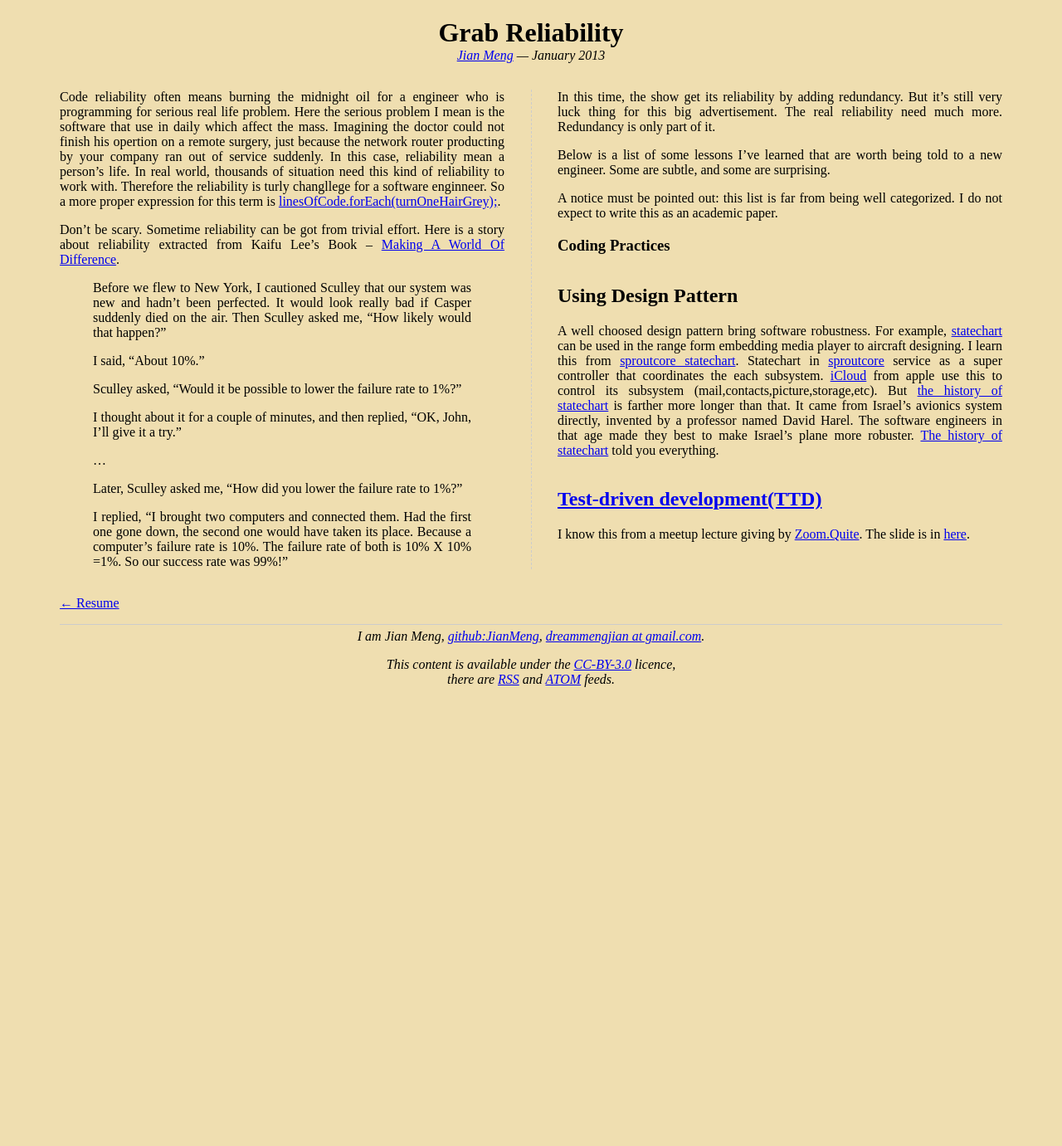
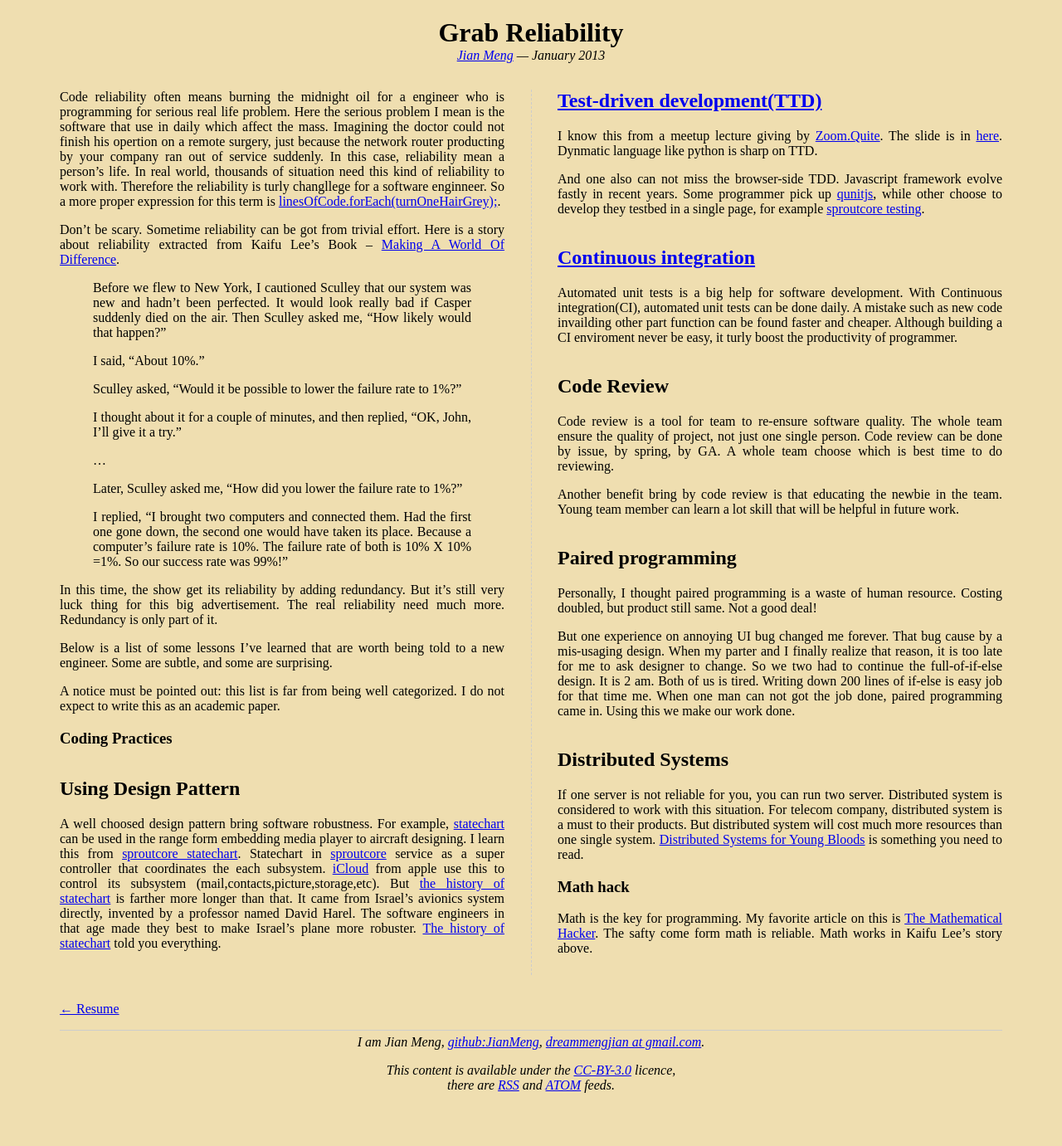
Before and after one commit to JianMeng/jianmeng.github.com, a Jekyll site: the page built from _posts/2013-01-14-Grab-Reliability.md, in a window 1280 px wide. Shown: the whole page at 83% size. Built offline with Jekyll 4.4.1, drawn with Linux system fonts in a browser that asks for light colours; before the commit the page ends 900 px from its top, so only the background shows below that.

Commit message:
add math hack

```diff
--- a/_posts/2013-01-14-Grab-Reliability.md
+++ b/_posts/2013-01-14-Grab-Reliability.md
@@ -77,4 +77,54 @@ told you everything.
 
 ## [Test-driven development(TTD)](http://en.wikipedia.org/wiki/Test-driven_development)
 I know this from a meetup lecture giving by [Zoom.Quite](http://about.me/zoom.quiet).
-The slide is in [here](http://zoomquiet.org/res/s5/100826-PyTDD/).
+The slide is in [here](http://zoomquiet.org/res/s5/100826-PyTDD/). Dynmatic language like
+python is sharp on TTD.
+
+
+And one also can not miss the browser-side TDD. Javascript framework evolve fastly in recent years.
+Some programmer pick up [qunitjs](http://qunitjs.com/), while other choose to develop they testbed in a
+single page, for example [sproutcore testing](https://github.com/sproutcore/sproutcore/tree/master/frameworks/testing).
+
+
+## [Continuous integration](http://en.wikipedia.org/wiki/Continuous_integration)
+Automated unit tests is a big help for software development. With Continuous integration(CI), automated
+unit tests can be done daily. A mistake such as new code invailding other part function can be found
+faster and cheaper. Although building a CI enviroment never be easy, it turly boost the productivity of
+ programmer.
+
+
+## Code Review
+Code review is a tool for team to re-ensure software quality. The whole team ensure the quality of project,
+not just one single person. Code review can be done by issue, by spring, by GA. A whole team choose which is
+best time to do reviewing.
+
+
+Another benefit bring by code review is that educating the newbie in the team. Young team member can learn
+a lot skill that will be helpful in future work.
+
+
+## Paired programming
+Personally, I thought paired programming is a waste of human resource. Costing doubled, but product still
+same. Not a good deal!
+
+
+But one experience on annoying UI bug changed me forever. That bug cause by a mis-usaging design. When my
+parter and I finally realize that reason, it is too late for me to ask designer to change. So we two had
+to continue the full-of-if-else design. It is 2 am. Both of us is tired. Writing down 200 lines of if-else
+is easy job for that time me. When one man can not got the job done, paired programming came in. Using
+this we make our work done.
+
+
+## Distributed Systems
+
+If one server is not reliable for you, you can run two server. Distributed system is considered to work
+with this situation. For telecom company, distributed system is a must to their products. But distributed
+system will cost much more resources than one single system. [Distributed Systems for Young Bloods](http://
+www.somethingsimilar.com/2013/01/14/notes-on-distributed-systems-for-young-bloods/) is something you need
+to read.
+
+
+# Math hack
+Math is the key for programming. My favorite article on this is
+[The Mathematical Hacker](http://evanmiller.org/mathematical-hacker.html). The safty come form math is reliable.
+Math works in Kaifu Lee's story above.
```
